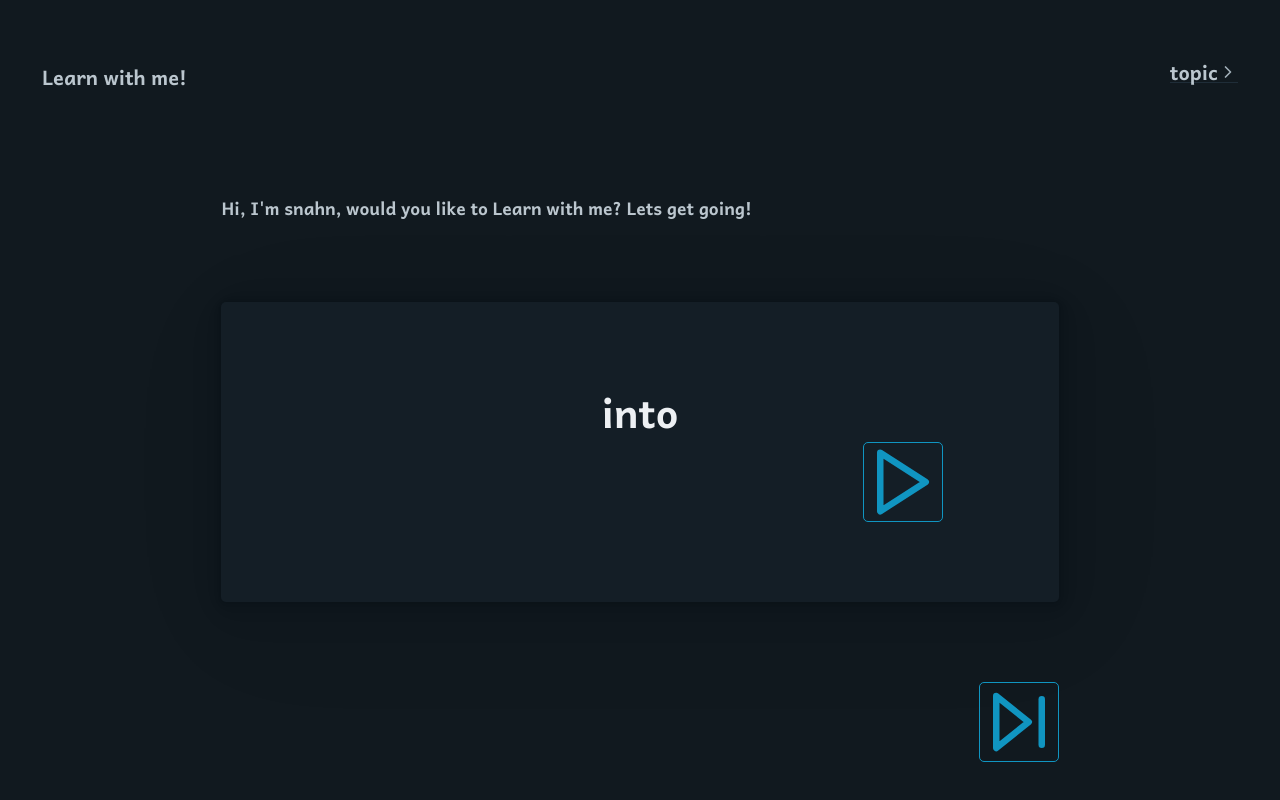
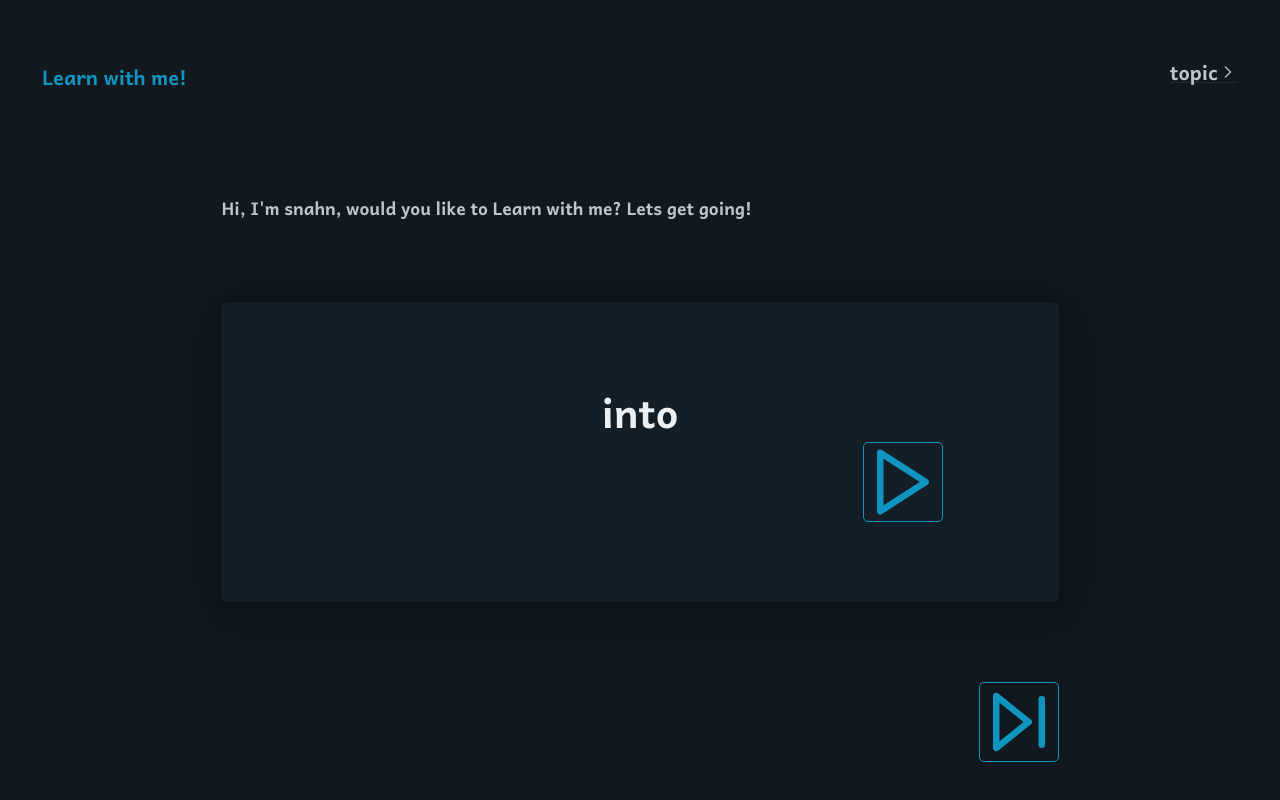
Before and after one commit to sn0n/learnwithme.app, a plain HTML site: page index.html in a window 1280 px wide. Drawn offline with Linux system fonts and the light colour scheme.

Commit message:
linking things back around

```diff
--- a/index.html
+++ b/index.html
@@ -15,7 +15,7 @@
 <body>
   <nav>
     <ul>
-      <li>Learn with me!</li>
+      <li><a href="../">Learn with me!</a></li>
     </ul>
     <ul>
       <!-- <li><a href="#">Aa Bb Cc</a></li>
```
